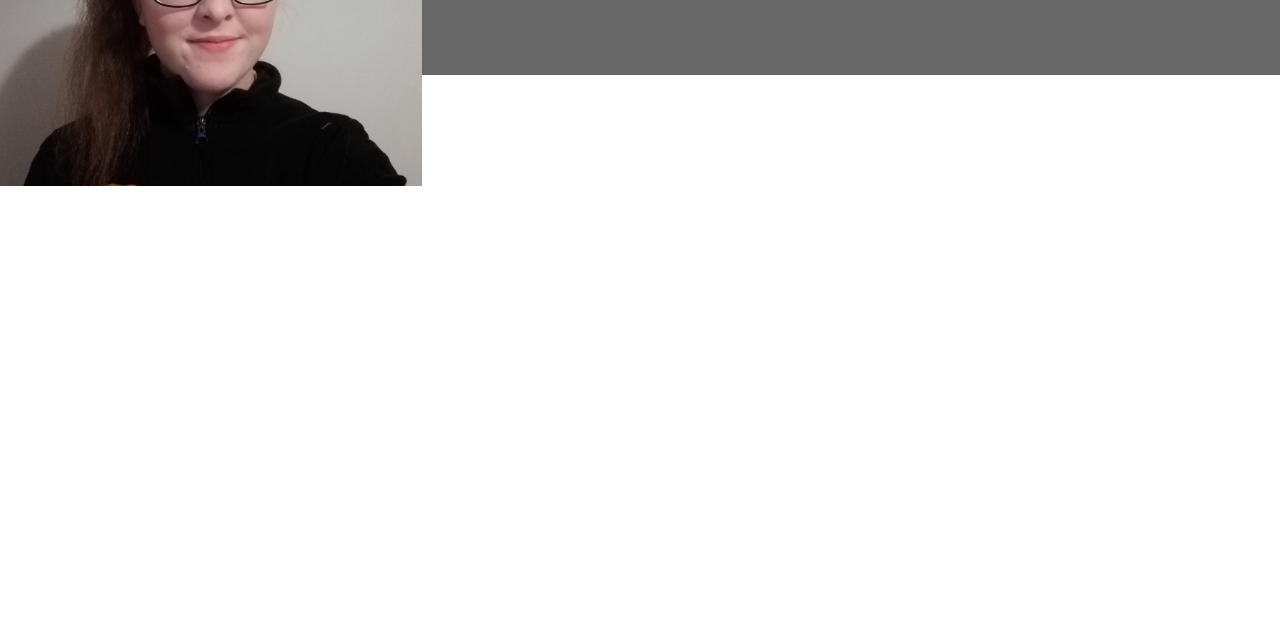
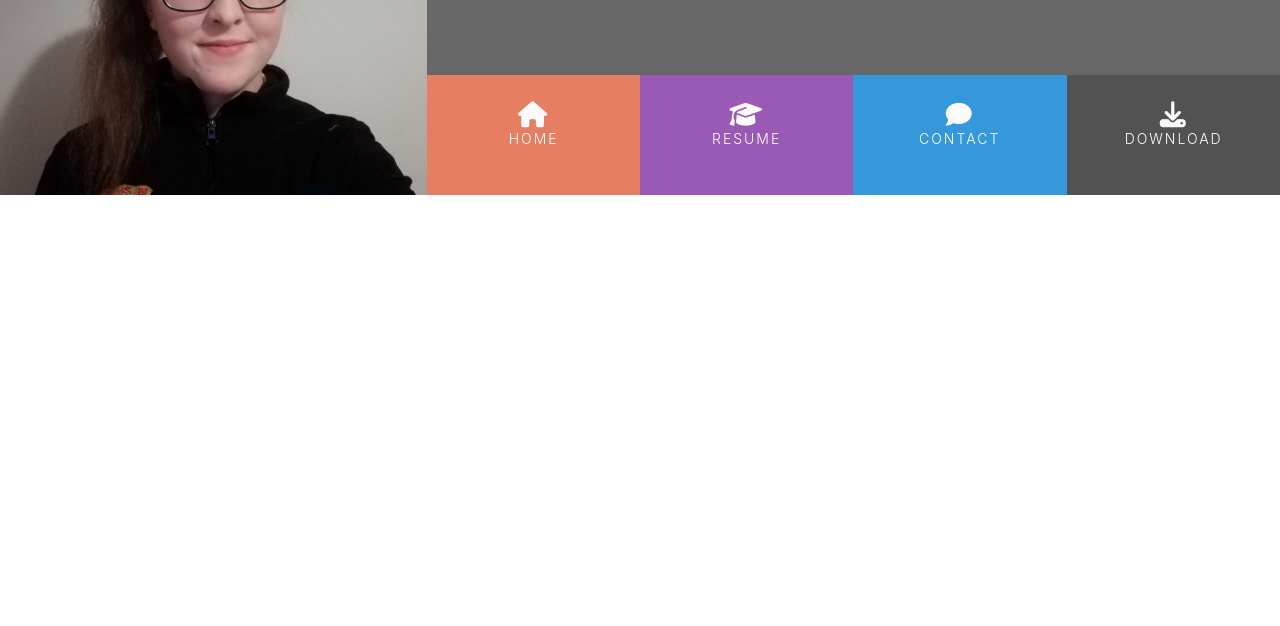
Before and after one commit to Grawnya/bootstrap-resume, a plain HTML site: page index.html in a window 1280 px wide. Shown: the part 174-800 px from the top of the page. Drawn offline with nearby package versions, Linux system fonts and the light colour scheme.

Commit message:
create navbar for different sections

```diff
--- a/assets/css/styles.css
+++ b/assets/css/styles.css
@@ -3,6 +3,22 @@
 /* Colors */
 .bg-color-name-title {
     background-color: #676767;
+}
+
+.ui-menu-color-home {
+    background-color: #e67e62;
+}
+
+.ui-menu-color-resume {
+    background-color: #9b59b6;
+}
+
+.ui-menu-color-contact {
+    background-color: #3498db;
+}
+
+.ui-menu-color-download {
+    background-color: #525252;
 }
 
 /* Heading */
@@ -42,3 +58,57 @@ header {
     margin-bottom: 90px;
     color: #fff;
 }
+
+.list-inline-item:not(:last-child) {
+    margin: 0;
+}
+
+.menucontainer{
+    font-size: 0;
+}
+
+#nav {
+    margin: 0;
+}
+
+#nav li {
+    font-size: 14px;
+    padding: 0;
+}
+
+.menuitem {
+    height: 120px;
+    text-align: center;
+    padding: 0;
+}
+
+.menuitem a {
+    width: 100%;
+    text-decoration: none;
+    color: #fff;
+    height: 120px;
+}
+
+.menuitem a i {
+    padding-top: 22px;
+    display: block;
+    color: #fafafa;
+    font-size: 26px;
+}
+
+.menuitem span {
+    display: block;
+    width: 100%;
+    padding-top: 5px;
+    text-align: center;
+    text-transform: uppercase;
+    font-size:  14px;
+    font-weight: 300;
+    letter-spacing: 2px;
+}
+
+/* hover.css */
+.hvr-sweep-to-bottom::before {
+    background-color: rgba(0, 0, 0, 0.2);
+    height: 120px;
+}
--- a/index.html
+++ b/index.html
@@ -6,19 +6,38 @@
     <meta name="viewport" content="width=device-width, initial-scale=1.0">
     <title>Grainne Donegan</title>
     <link rel="stylesheet" href="https://cdn.jsdelivr.net/npm/bootstrap@4.6.2/dist/css/bootstrap.min.css" integrity="sha384-xOolHFLEh07PJGoPkLv1IbcEPTNtaed2xpHsD9ESMhqIYd0nLMwNLD69Npy4HI+N" crossorigin="anonymous">
+    <link rel="stylesheet" href="https://cdnjs.cloudflare.com/ajax/libs/hover.css/2.1.1/css/hover-min.css" type="text/css" />
     <link rel="stylesheet" href="assets/css/styles.css">
 </head>
 <body>
     <header>
-        <div class="row">
+        <div class="row no-gutters">
             <a href="index.html" class="col-md-4 logo">
 
             </a>
             <div class="col-md-8">
-                <div class="row bg-color-name-title">
+                <div class="row bg-color-name-title no-gutters">
                     <div class="col heading">
                         <h1 class="name">Grainne Donegan</h1>
                         <h2 class="title">Design Automation Engineer</h2>
+                    </div>
+                </div>
+                <div class="row no-gutters">
+                    <div class="col">
+                        <ul id="nav" class="list-inline menucontainer">
+                            <li class="col-6 col-sm-3 ui-menu-color-home list-inline-item menuitem">
+                                <a href="#" class="hvr-sweep-to-bottom"><span><i class="fa-solid fa-house" aria-hidden="true"></i> Home</span></a>
+                            </li>
+                            <li class="col-6 col-sm-3 ui-menu-color-resume list-inline-item menuitem">
+                                <a href="#" class="hvr-sweep-to-bottom"><span><i class="fa-solid fa-graduation-cap" aria-hidden="true"></i> Resume</span></a>
+                            </li>
+                            <li class="col-6 col-sm-3 ui-menu-color-contact list-inline-item menuitem">
+                                <a href="#" class="hvr-sweep-to-bottom"><span><i class="fa-solid fa-comment" aria-hidden="true"></i> Contact</span></a>
+                            </li>
+                            <li class="col-6 col-sm-3 ui-menu-color-download list-inline-item menuitem">
+                                <a href="#" class="hvr-sweep-to-bottom"><span><i class="fa-solid fa-download" aria-hidden="true"></i>Download</span></a>
+                            </li>
+                        </ul>
                     </div>
                 </div>
             </div>
```
